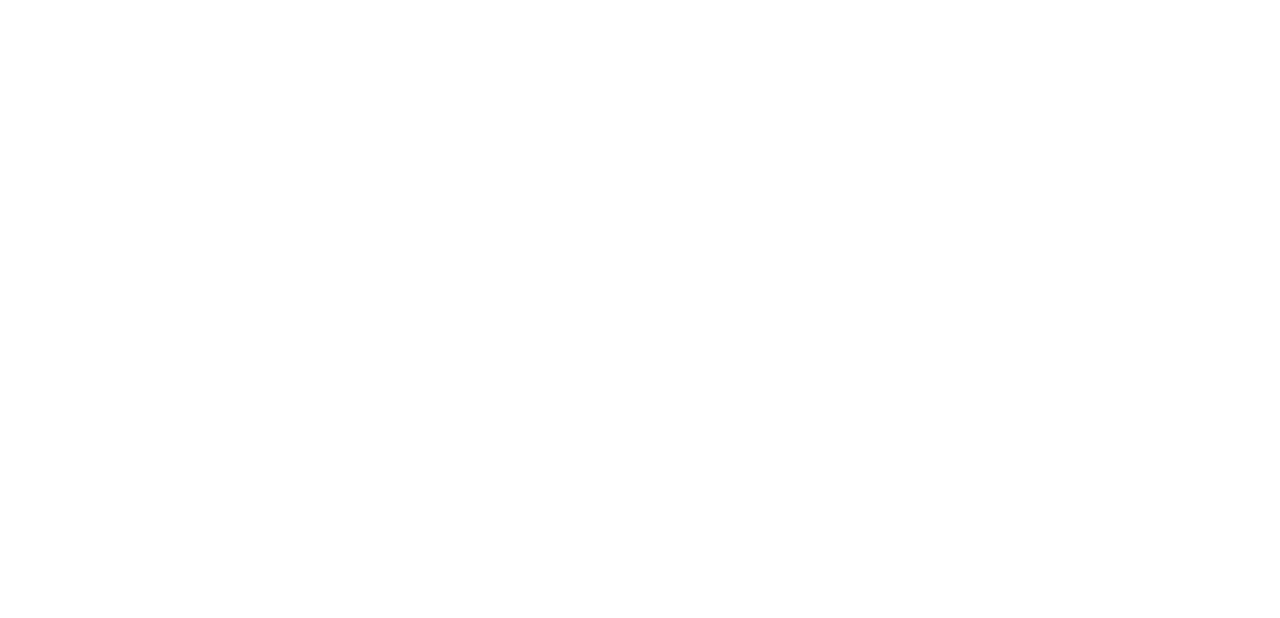
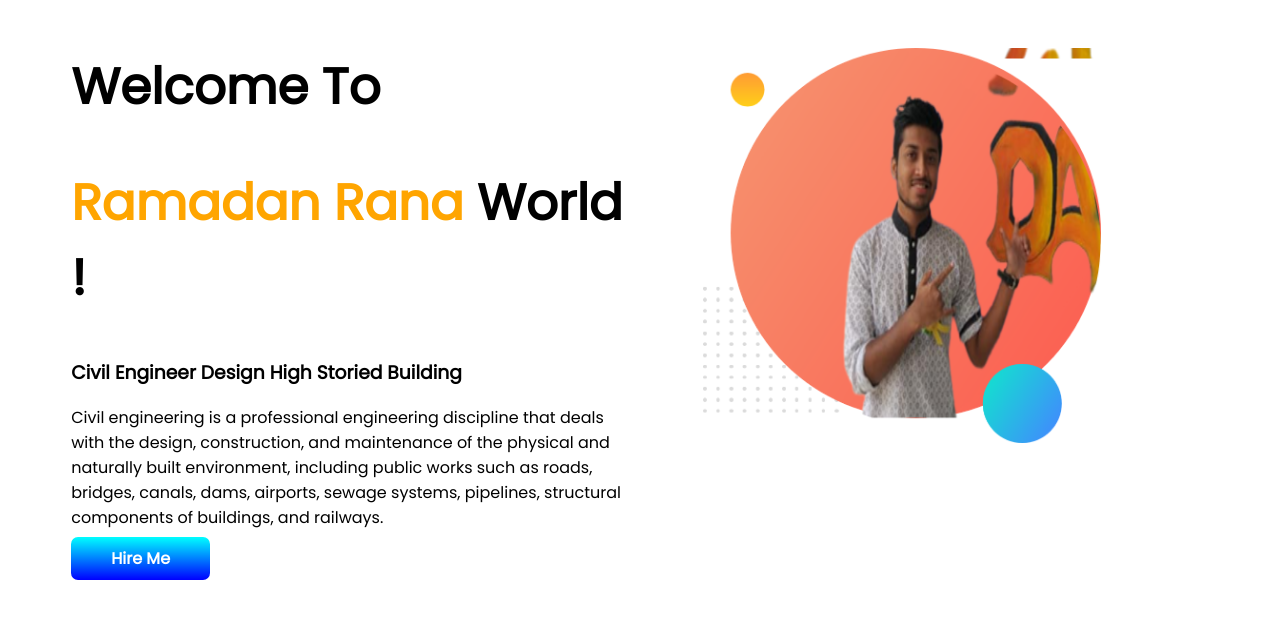
Before and after one commit to Ramadanrana/Developer-portfolio, a plain HTML site: page index.html in a window 1280 px wide. Drawn offline with Linux system fonts and the light colour scheme.

Commit message:
half done

```diff
--- a/index.html
+++ b/index.html
@@ -1,13 +1,34 @@
 <!DOCTYPE html>
 <html lang="en">
+
 <head>
     <meta charset="UTF-8">
     <meta http-equiv="X-UA-Compatible" content="IE=edge">
     <meta name="viewport" content="width=device-width, initial-scale=1.0">
     <title>Ramadan Rana</title>
+    <link rel="preconnect" href="https://fonts.googleapis.com">
+    <link rel="preconnect" href="https://fonts.gstatic.com" crossorigin>
+    <link href="https://fonts.googleapis.com/css2?family=Poppins&display=swap" rel="stylesheet">
     <link rel="stylesheet" href="style.css">
 </head>
+
 <body>
+    <section>
+        <div class="first">
+            <h1>Welcome To</h1>
+            <h1><span class="or">Ramadan Rana</span> World !</h1>
+            <h3>Civil Engineer Design High Storied Building</h3>
+            <p>Civil engineering is a professional engineering discipline that deals with the design, construction, and
+                maintenance of the physical and naturally built environment, including public works such as roads,
+                bridges, canals, dams, airports, sewage systems, pipelines, structural components of buildings, and
+                railways.</p>
+            <a class="hire" target="_blank" href="https://www.google.com/">Hire Me</a>
+        </div>
+        <div class="first">
+            <img src="pic/rana.png" alt="">
+        </div>
+    </section>
 
 </body>
+
 </html>
--- a/style.css
+++ b/style.css
@@ -0,0 +1,34 @@
+body {
+    font-family: 'Poppins', sans-serif;
+}
+
+h1 {
+    font-size: 50px;
+}
+
+.or {
+    color: orange;
+}
+
+section {
+    display: flex;
+}
+
+.first {
+    width: 50%;
+    padding-left: 5%;
+}
+
+.first img {
+    width: 70%;
+    padding-top: 7%;
+}
+
+.hire {
+    text-decoration: none;
+    background-image: linear-gradient(aqua, blue);
+    padding: 10px 40px;
+    color: white;
+    font-weight: 700;
+    border-radius: 7px;
+}
```
Also changed, not shown: images/dream-bg.png (added), images/exp-bg.png (added), images/jhankar.png (added), images/jhankar2.png (added), images/my-bg.png (added), images/my-bg2.png (added), images/top-banner.png (added), pic/rana.png (added), 7 other files.
